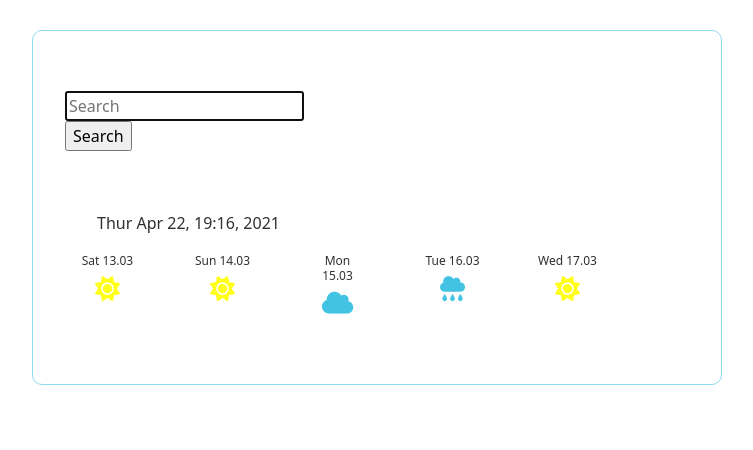
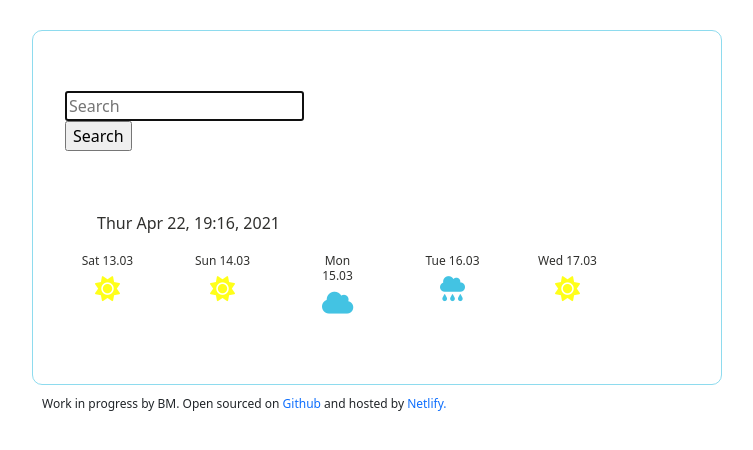
Before and after one commit to Bee-Mj/She-Codes, a plain HTML site: page Weather App/index.html in a window 1280 px wide. Shown: the whole page, without its empty margins (18-771 px from the left). Drawn offline with nearby package versions, Linux system fonts and the light colour scheme.

Commit message:
Added link to Github and Netlify

```diff
--- a/Weather App/css/style.css
+++ b/Weather App/css/style.css
@@ -86,3 +86,10 @@ h6 { /* day and time */
   font-size: 45px;
   margin-right: 1050px;
 }
+
+.footnote {
+  font-size: 12px;
+  margin-left: 60px;
+  margin-top: 10px;
+  text-decoration: none;
+}
--- a/Weather App/index.html
+++ b/Weather App/index.html
@@ -72,7 +72,11 @@
        </div>
      </div>
 
+
     </div>
+      <div class="footnote">
+        Work in progress by BM. Open sourced on <a href="https://github.com/Bee-Mj/She-Codes/tree/main/Weather%20App" target="_blank" style="text-decoration: none;">Github</a> and hosted by <a href="https://www.netlify.com/" target="_blank" style="text-decoration: none;">Netlify.</a>
+      </div>
 
     <script src="java/script.js"></script>
 
```
